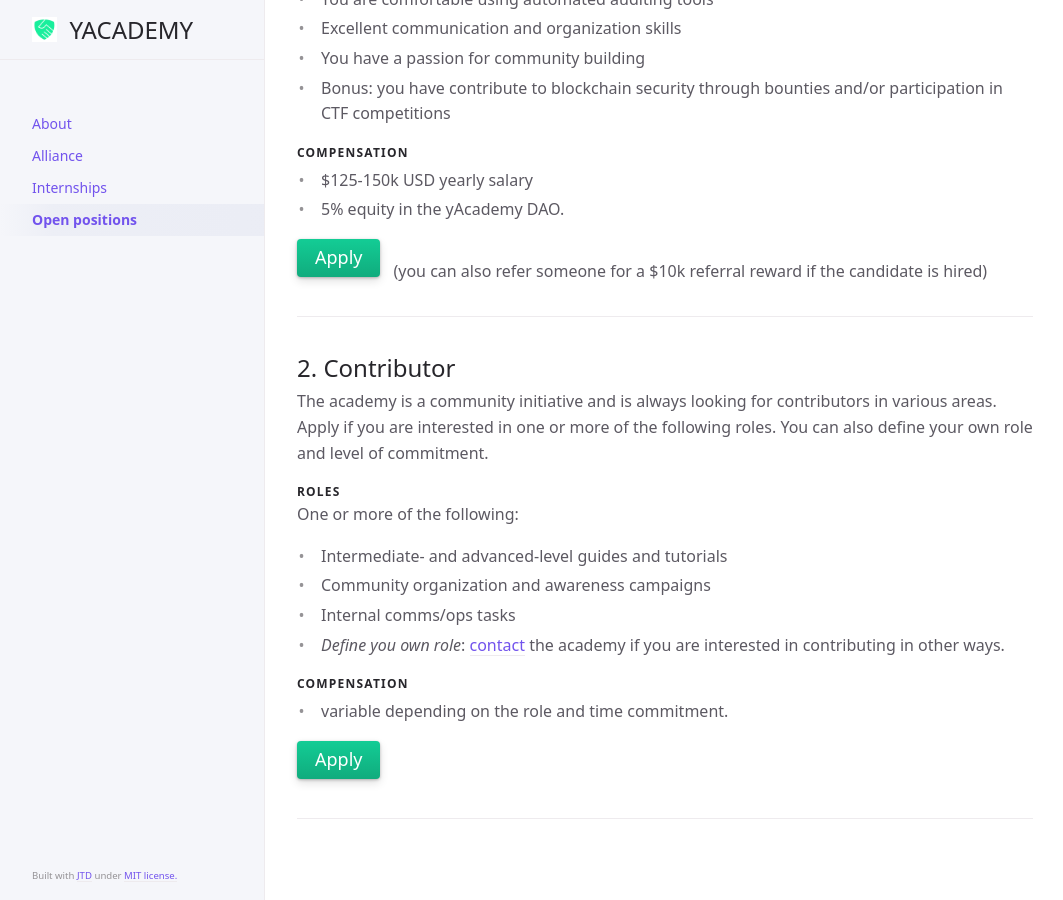
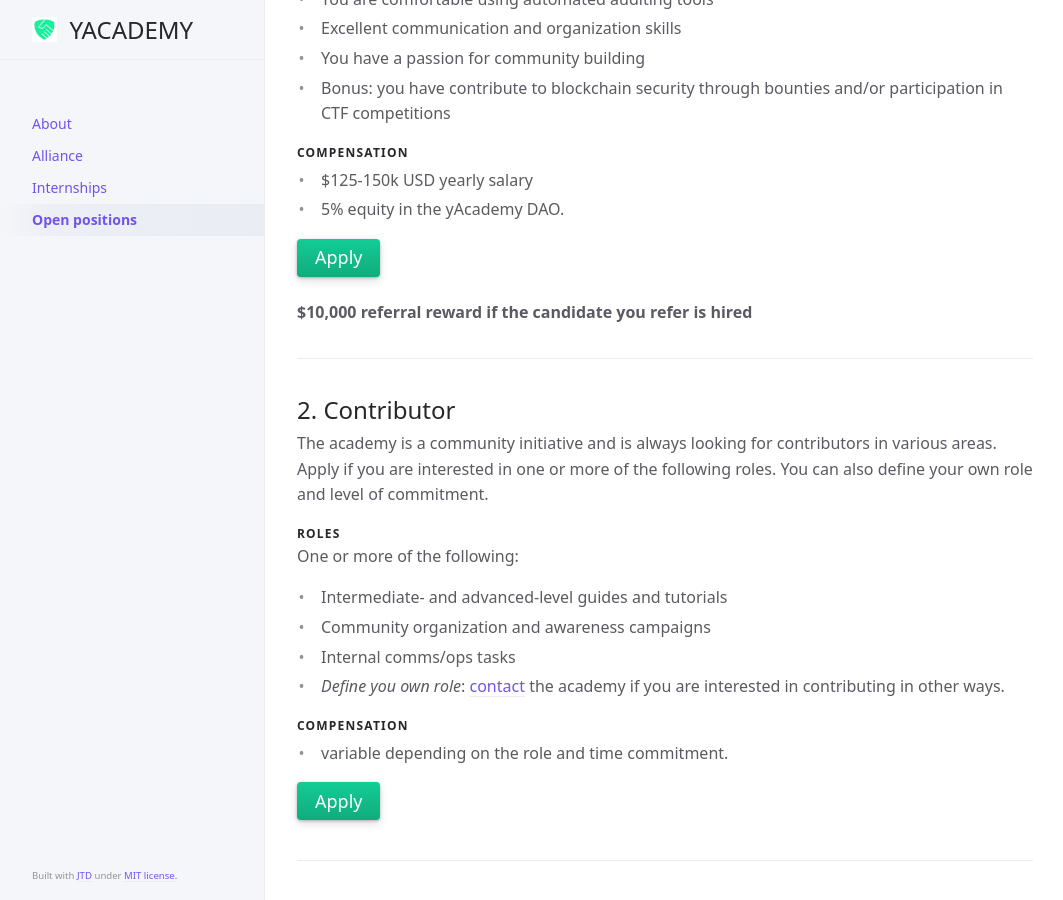
Before and after one commit to yacademy/yacademy.github.io, a Jekyll site: the page built from jobs.md, in a window 1280 px wide and 900 px high, scrolled down 580 px. Shown: the whole window, without its empty margins (107-1170 px from the left). Built offline with Jekyll 4.4.1, drawn with Linux system fonts in a browser that asks for light colours.

Commit message:
chore: referral reward

```diff
--- a/jobs.md
+++ b/jobs.md
@@ -29,7 +29,10 @@
 - $125-150k USD yearly salary
 - 5% equity in the yAcademy DAO.
 
-<span class="fs-5"> [Apply](mailto:yacademy@pm.me?subject=Founding auditor position at yAcademy){: .btn .btn-green } </span> &nbsp; (you can also refer someone for a $10k referral reward if the candidate is hired)
+<span class="fs-5"> [Apply](mailto:yacademy@pm.me?subject=Founding auditor position at yAcademy){: .btn .btn-green } </span> &nbsp;
+
+**$10,000 referral reward if the candidate you refer is hired**
+
 
 ----
 
```
